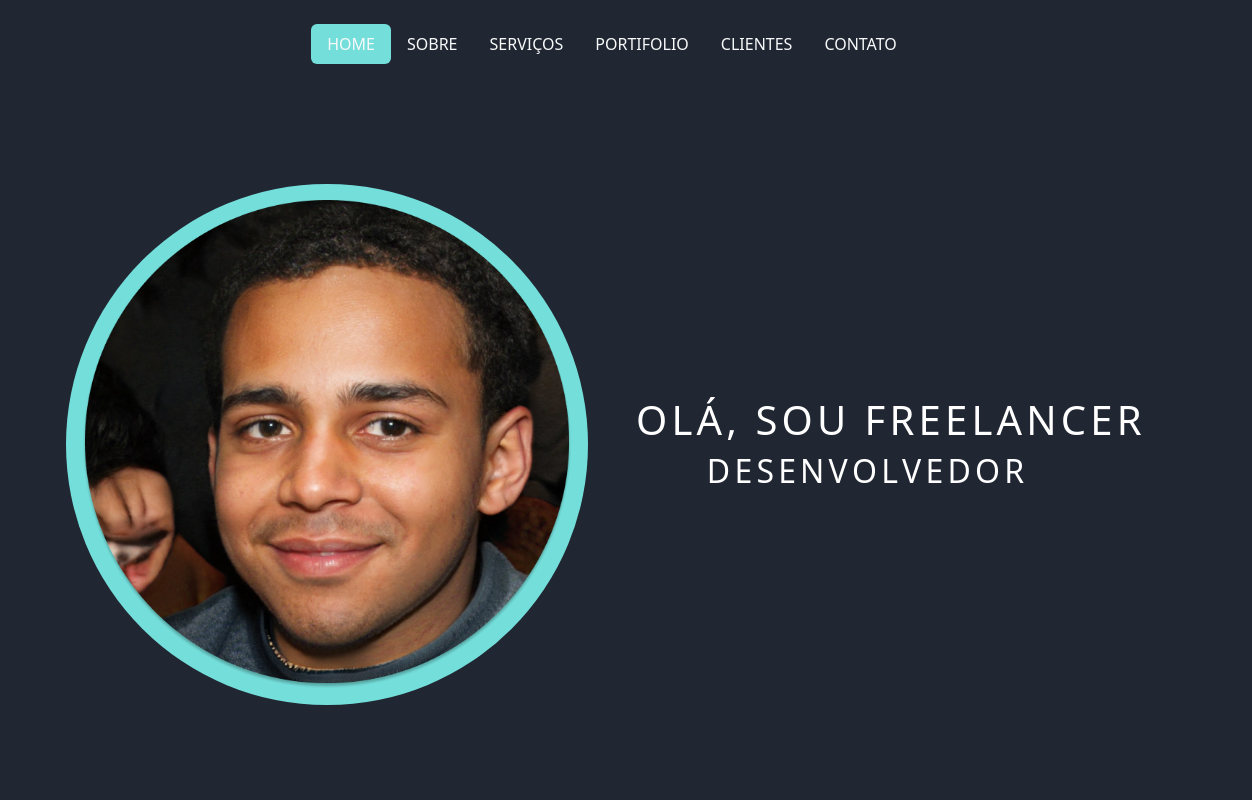
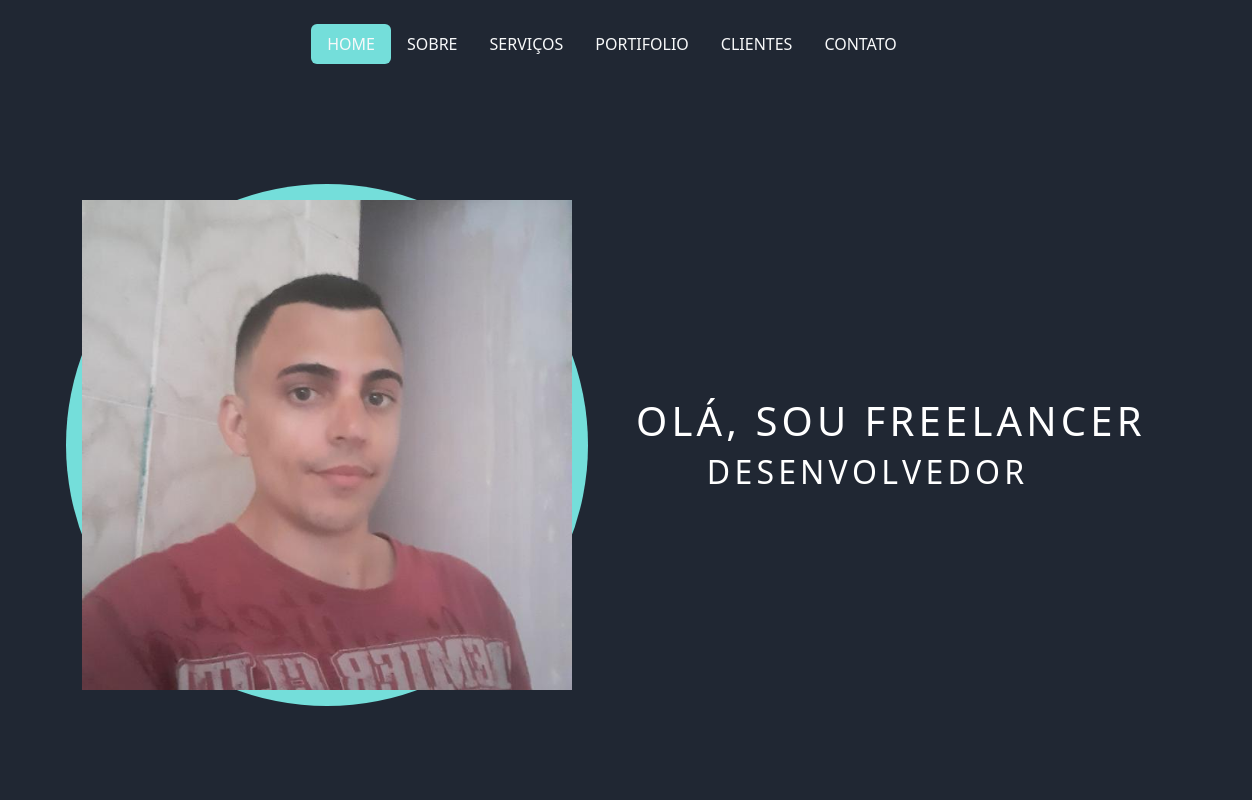
Before and after one commit to mktechnologyweb/meuportifolio, a plain HTML site: page index.html in a window 1280 px wide. Shown: the top 800 px of the page, 28-1280 px from the left. Drawn offline with nearby package versions, Linux system fonts and the light colour scheme.

Commit message:
Update index.html

```diff
--- a/index.html
+++ b/index.html
@@ -49,7 +49,7 @@
             <div class="row  align-items-center g-5 py-5">
                 <div class="col-10 col-sm-8 col-lg-6">
                     <div class="roundede d-inline-block p-3">
-                        <img src="img/img.png" width="500" class="img-fluid  d-block">
+                        <img src="img/in.jpg" width="500" class="img-fluid  d-block">
                     </div>
                 </div>
                 <div class="col-lg-6 text-light decode-text">
```
